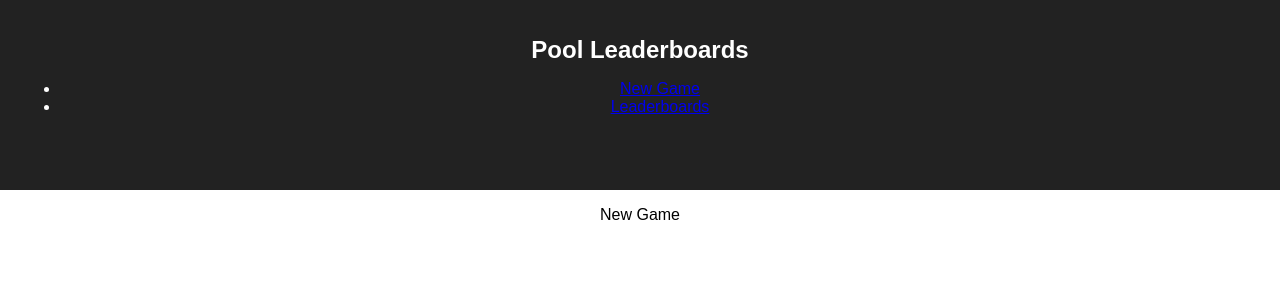
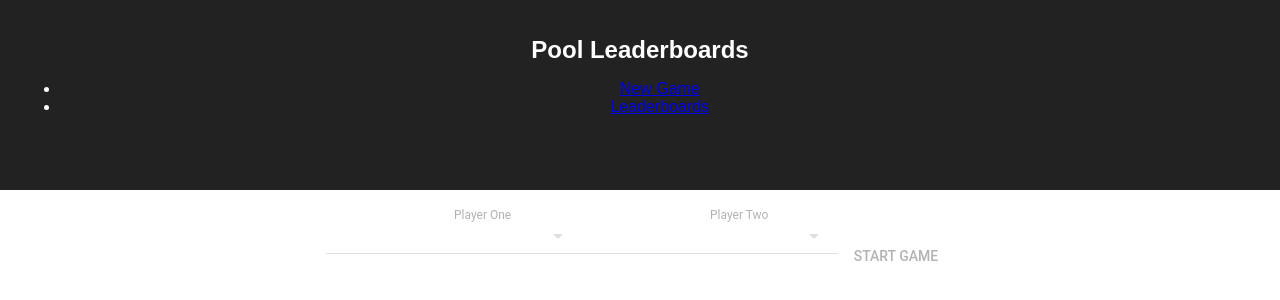
Before and after one commit to nbey/leaderboards-app, a React (Create React App) app: page /#/new-game in a window 1280 px wide. Shown: the top 300 px of the page. Built offline with nearby package versions, Linux system fonts and the light colour scheme.

Commit message:
Create player and winner selection form
- Use`material-ui` SelectField and FlatButton components

```diff
--- a/src/App.js
+++ b/src/App.js
@@ -7,10 +7,12 @@ import {
 import './App.css';
 import NewGame from './screens/NewGame';
 import Leaderboards from './screens/Leaderboards';
+import { MuiThemeProvider } from 'material-ui/styles';
 
 class App extends Component {
     render() {
         return (
+            <MuiThemeProvider>
                 <HashRouter>
                     <div className="App">
                         <header className="App-header">
@@ -26,6 +28,7 @@ class App extends Component {
                         </div>
                     </div>
                 </HashRouter>
+            </MuiThemeProvider>
         );
     }
 }
--- a/src/screens/NewGame.js
+++ b/src/screens/NewGame.js
@@ -1,10 +1,132 @@
 import React, { Component } from 'react';
+import {
+    FlatButton,
+    MenuItem,
+    SelectField,
+} from 'material-ui';
 
 export default class NewGame extends Component {
+    constructor(props) {
+        super(props);
+
+        this.state = {
+            playerOne: null,
+            playerTwo: null,
+            started: false,
+            players: [{
+                name: 'Lebron James',
+                wins: 0,
+                losses: 0
+            }, {
+                name: 'Joel Embiid',
+                wins: 0,
+                losses: 0
+            }, {
+                name: 'Ben Simmons',
+                wins: 0,
+                losses: 0
+            }, {
+                name: 'James Harden',
+                wins: 0,
+                losses: 0
+            }]
+        };
+    }
+
+    saveResults = async() => {
+        let {winner, started, playerOne, playerTwo} = this.state;
+
+        // TODO: save results
+        window.alert(`${winner} won!`);
+
+        // reset state
+        winner = playerOne = playerTwo = null;
+        started = false;
+        await this.setState({
+            playerOne,
+            playerTwo,
+            winner,
+            started
+        });
+    }
+
+    _renderPlayerSelectionForm() {
+        return (
+            <div>
+                <SelectField
+                    name={'playerOne'}
+                    floatingLabelText={'Player One'}
+                    floatingLabelFixed={true}
+                    value={this.state.playerOne}
+                    key={'playerOne'}
+                    onChange={(evt, idx, playerOne) => {
+                        this.setState({
+                            playerOne
+                        });
+                    }}
+                >
+                    {this.state.players.map(p => <MenuItem value={p.name} key={p.name} primaryText={p.name} />)}
+                </SelectField>
+                <SelectField
+                    name={'playerTwo'}
+                    floatingLabelText={'Player Two'}
+                    floatingLabelFixed={true}
+                    value={this.state.playerTwo}
+                    key={'playerTwo'}
+                    onChange={(evt, idx, playerTwo) => {
+                        this.setState({
+                            playerTwo
+                        });
+                    }}
+                >
+                    {this.state.players.map(p => <MenuItem value={p.name} key={p.name} primaryText={p.name} />)}
+                </SelectField>
+                <FlatButton
+                    label={'Start Game'}
+                    disabled={!(this.state.playerOne && this.state.playerTwo)}
+                    onClick={() => {
+                        this.setState({
+                            started: true
+                        });
+                    }}
+                />
+            </div>
+        );
+    }
+
+    _renderWinnerSelectionForm() {
+        return (
+            <div>
+                <SelectField
+                    name={'winner'}
+                    floatingLabelText={'Winner'}
+                    floatingLabelFixed={true}
+                    value={this.state.winner}
+                    key={'winner'}
+                    onChange={(evt, idx, winner) => {
+                        this.setState({
+                            winner
+                        });
+                    }}
+                >
+                    {[this.state.playerOne, this.state.playerTwo].map(p => <MenuItem value={p} key={p} primaryText={p} />)}
+                </SelectField>
+                <FlatButton
+                    label={'Save Results'}
+                    disabled={!(this.state.winner)}
+                    onClick={() => {
+                        this.saveResults();
+                    }}
+                />
+            </div>
+        );
+    }
 
     render() {
-        return (
-            <p>New Game</p>
-        );
+        if (this.state.started) {
+            return this._renderWinnerSelectionForm();
+        } else {
+            return this._renderPlayerSelectionForm();
+        }
     }
 }
```
Lines whose indentation alone changed are shown as unchanged.
